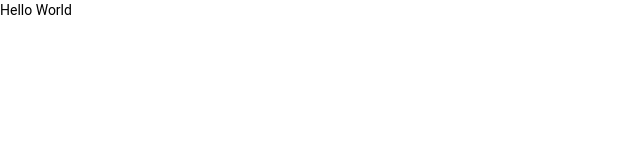
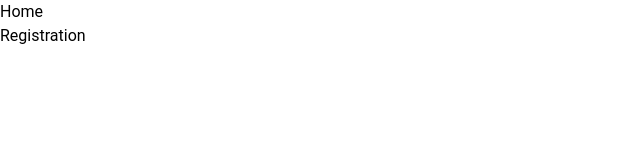
Before and after one commit to doheelee0328/Ecommerce-Website, a Next.js app in the folder Client/: page / in a window 1280 px wide. Shown: the top 160 px of the page, without its empty margins (0-640 px from the left). Built offline with nearby package versions, Linux system fonts and the light colour scheme.

Commit message:
added routes

```diff
--- /dev/null
+++ b/Client/src/app/components/navbar/navbar.tsx
@@ -0,0 +1,9 @@
+import Link from 'next/link'
+
+export default function Navbar() {
+  return (
+    <div>
+      <Link href='/pages/home'>Home</Link>
+    </div>
+  )
+}
--- a/Client/src/app/layout.tsx
+++ b/Client/src/app/layout.tsx
@@ -1,5 +1,6 @@
 import '../app/globals.css'
 
+// this defines the root layout
 export const metadata = {
   title: 'Ecommerce Website',
   description: 'Generated by Next.js',
--- a/Client/src/app/page.tsx
+++ b/Client/src/app/page.tsx
@@ -1,5 +1,13 @@
-import Registration from './registration /registration'
+import Registration from './pages/registration /page'
+import Navbar from './components/navbar/navbar'
 
-export default function Home() {
-  return <Registration />
+export default function Page() {
+  return (
+    <>
+      <Navbar />
+      <Registration />
+    </>
+  )
 }
+
+// page provides an automatic routing
--- /dev/null
+++ b/Client/src/app/pages/home/page.tsx
@@ -0,0 +1,3 @@
+export default function Home() {
+  return <h1 className='text-black'>Home</h1>
+}
--- /dev/null
+++ b/Client/src/app/pages/registration /page.tsx
@@ -0,0 +1,3 @@
+export default function Registration() {
+  return <h1 className='text-black'>Registration</h1>
+}
--- a/Client/src/app/registration /registration.tsx
+++ /dev/null
@@ -1,3 +0,0 @@
-export default function Registration() {
-  return <h1 className='text-sm'>Hello World</h1>
-}
```
